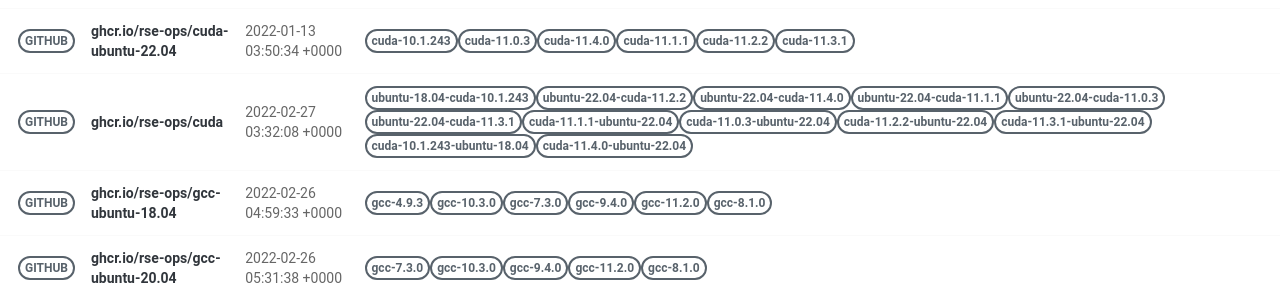
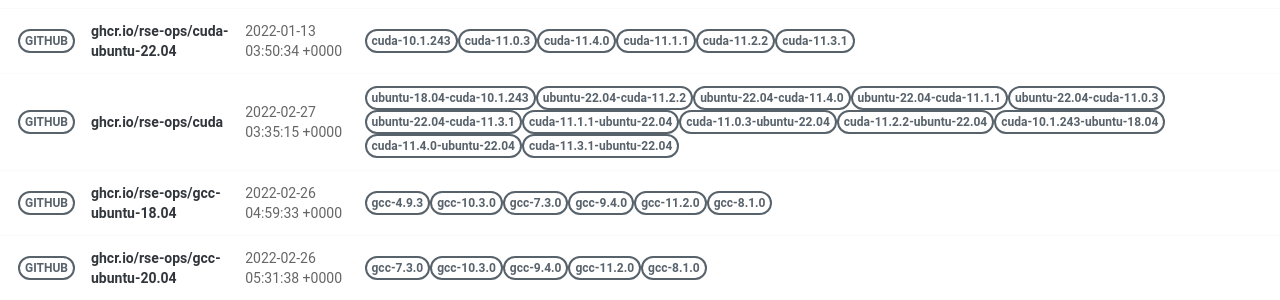
Before and after one commit to rse-ops/docker-images, a Jekyll site: the page built from pages/index.md, in a window 1280 px wide. Shown: the part 421-721 px from the top of the page. Built offline with Jekyll 4.4.1, drawn with Linux system fonts in a browser that asks for light colours; nearby versions of some CDN libraries.

Commit message:
Automated push to update library 2022-02-27

```diff
--- a/_library/ghcr.io-rse-ops-cuda.md
+++ b/_library/ghcr.io-rse-ops-cuda.md
@@ -1,7 +1,7 @@
 ---
 layout: container
 name: ghcr.io/rse-ops/cuda
-updated_at: 2022-02-27 03:32:08.839761
+updated_at: 2022-02-27 03:35:15.585611
 
 
 container_url: https://github.com/orgs/rse-ops/packages/container/package/cuda
@@ -33,14 +33,14 @@ versions:
  - tag: cuda-11.2.2-ubuntu-22.04
    dockerfile: https://github.com/rse-ops/docker-images/blob/main/ubuntu/cuda/Dockerfile
    manifest: https://crane.ggcr.dev/manifest/ghcr.io/rse-ops/cuda:cuda-11.2.2-ubuntu-22.04
- - tag: cuda-11.3.1-ubuntu-22.04
-   dockerfile: https://github.com/rse-ops/docker-images/blob/main/ubuntu/cuda/Dockerfile
-   manifest: https://crane.ggcr.dev/manifest/ghcr.io/rse-ops/cuda:cuda-11.3.1-ubuntu-22.04
  - tag: cuda-10.1.243-ubuntu-18.04
    dockerfile: https://github.com/rse-ops/docker-images/blob/main/ubuntu/cuda/Dockerfile
    manifest: https://crane.ggcr.dev/manifest/ghcr.io/rse-ops/cuda:cuda-10.1.243-ubuntu-18.04
  - tag: cuda-11.4.0-ubuntu-22.04
    dockerfile: https://github.com/rse-ops/docker-images/blob/main/ubuntu/cuda/Dockerfile
    manifest: https://crane.ggcr.dev/manifest/ghcr.io/rse-ops/cuda:cuda-11.4.0-ubuntu-22.04
+ - tag: cuda-11.3.1-ubuntu-22.04
+   dockerfile: https://github.com/rse-ops/docker-images/blob/main/ubuntu/cuda/Dockerfile
+   manifest: https://crane.ggcr.dev/manifest/ghcr.io/rse-ops/cuda:cuda-11.3.1-ubuntu-22.04
 
 ---
```
